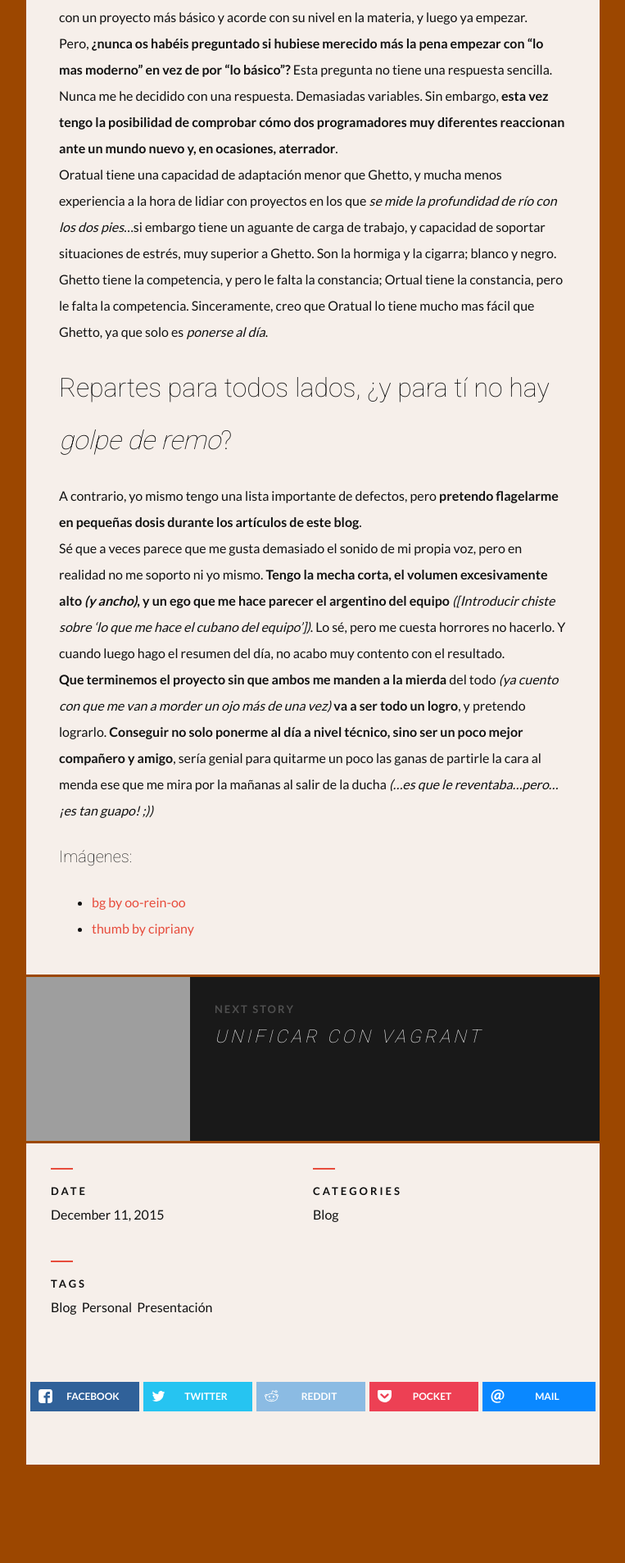
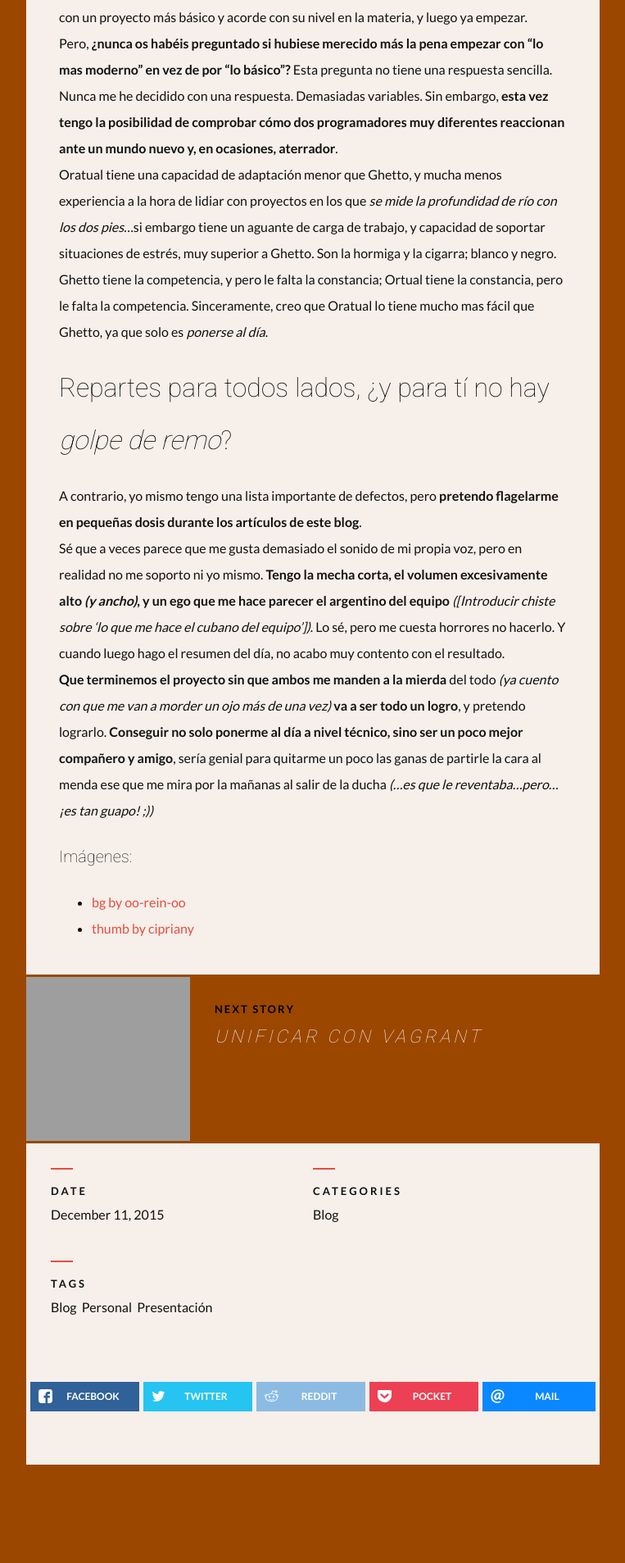
Before and after one commit to arkdelkaos/arkdelkaos.github.com, a Jekyll site: the page built from _posts/2015-12-11-hola-mundo.md, in a window 1280 px wide. Shown: the part 1812-3719 px from the top of the page at 82% size, without its empty margins (258-1021 px from the left). Built offline with Jekyll 4.4.1, drawn with Linux system fonts in a browser that asks for light colours; nearby versions of some CDN libraries; comment, search, counter and statistics services are not loaded; grey boxes are pictures that could not be loaded.

Commit message:
ultimos retoques

```diff
--- a/_sass/_layout.scss
+++ b/_sass/_layout.scss
@@ -337,7 +337,7 @@
 }
 
 .next-post {
-    background: lighten($dark-color, 3%);
+    background: $brand-color-2;
     color: $text-color-light;
     height: 200px;
     position: relative;
@@ -380,7 +380,7 @@
         }
 
         .next-story {
-            color: $grey-color-dark;
+            color: black;
             font-family: $base-font-family-sans;
             font-size: 13px;
             font-weight: 700;
@@ -413,7 +413,7 @@
 }
 
 .previous-post {
-    background: lighten($dark-color, 3%);
+    background: $brand-color-2;
     color: $text-color-light;
     height: 200px;
     position: relative;
@@ -459,7 +459,7 @@
         }
 
         .previous-story {
-            color: $grey-color-dark;
+            color: black;
             font-family: $base-font-family-sans;
             font-size: 13px;
             font-weight: 700;
```
